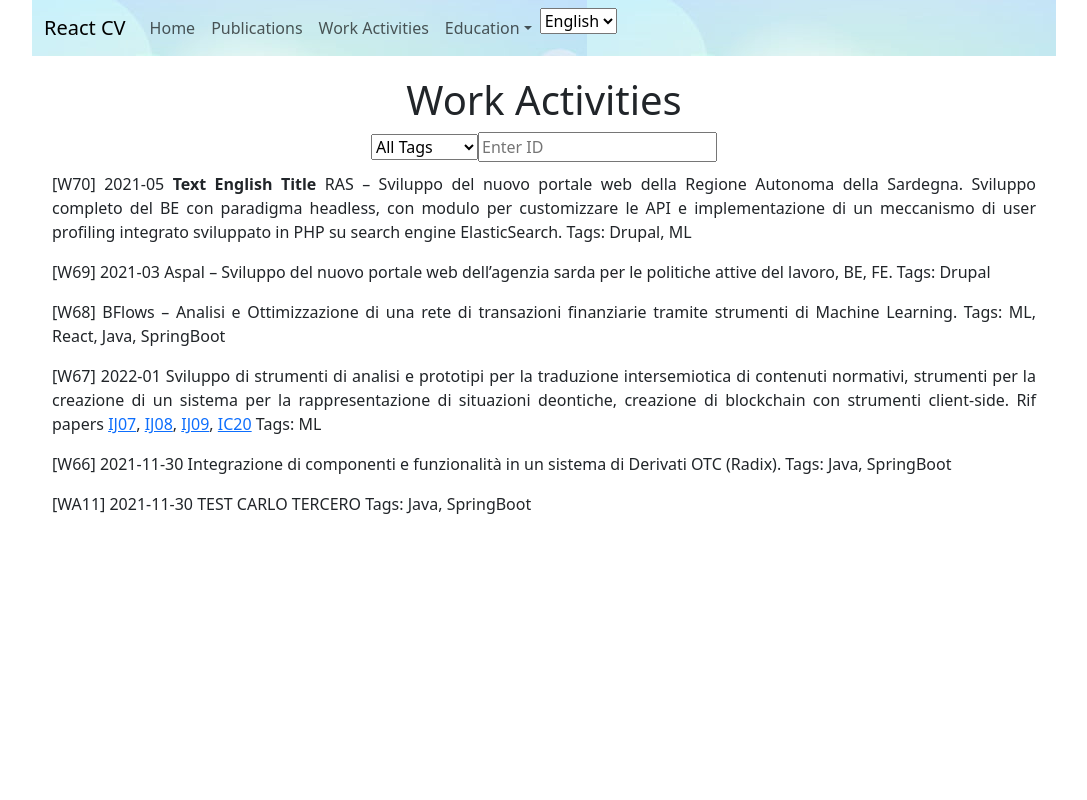
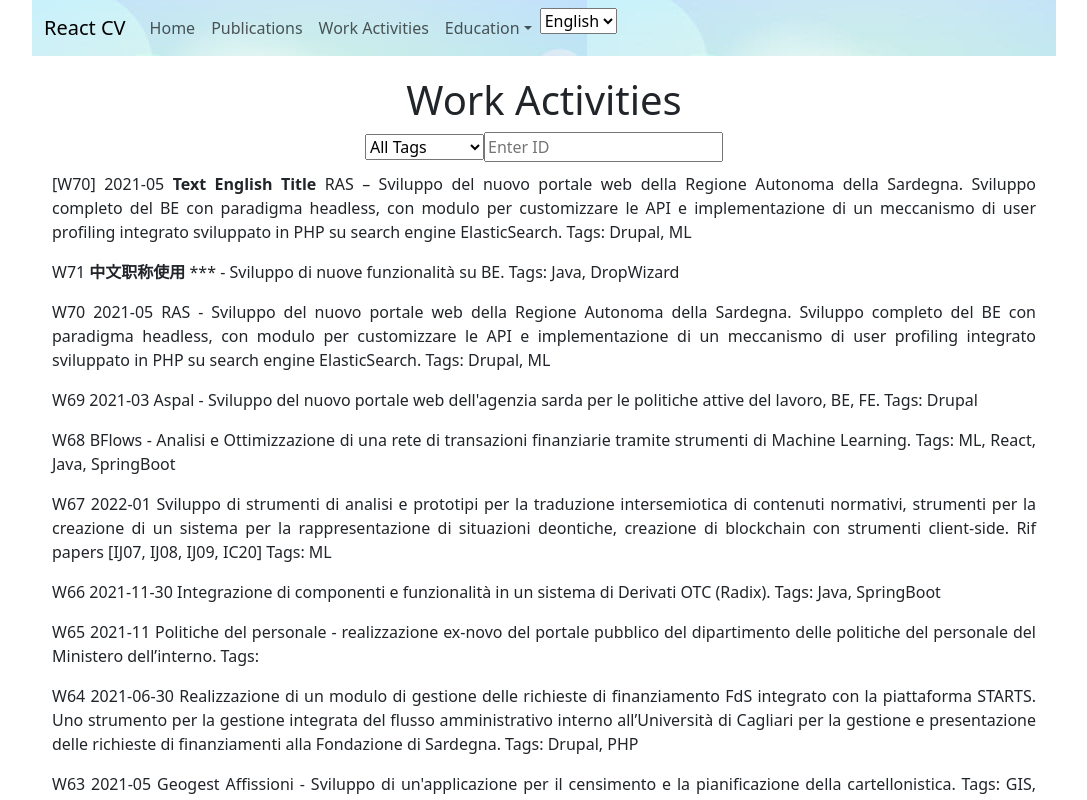
Before and after one commit to artsakenos/ReactCV, a React (Create React App) app: page /work-activities in a window 1280 px wide. Shown: the top 800 px of the page, without its empty margins (96-1183 px from the left). Built offline with nearby package versions, Linux system fonts and the light colour scheme.

Commit message:
Submenus e Localizzazione super dinamica

```diff
--- a/src/App.js
+++ b/src/App.js
@@ -1,34 +1,11 @@
+import React from "react";
 import "./styles.css";
-import React from "react";
 import { BrowserRouter as Router, Routes, Route } from "react-router-dom";
+import { LanguageProvider } from "./LanguageContext";
 import Home from "./content/Home";
 import NavBar from "./NavBar";
-import { LanguageProvider } from "./LanguageContext";
 
-import Publications from "./content/Publications";
-import WorkActivities from "./content/WorkActivities";
-import Educations from "./content/Educations";
-
-const paths = [
-  { label: "Publications", path: "/publications", component: Publications },
-  {
-    label: "Work Activities",
-    path: "/work-activities",
-    component: WorkActivities
-  },
-  {
-    label: "Education",
-    path: "/educations",
-    component: Educations,
-    submenus: [
-      {
-        label: "Education Sub",
-        path: "/educations/sub",
-        component: Educations
-      }
-    ]
-  }
-];
+import { paths } from "./constants/Paths.js";
 
 export default function App() {
   return (
--- a/src/components/Helpers.js
+++ b/src/components/Helpers.js
@@ -74,3 +74,24 @@ export const underline = (text, keyword) => {
     </span>
   );
 };
+
+/**
+ * Traduce il testo, che può essere una stringa o un dizionario
+ * @param {string|array} text_array E' una stringa (non traducibile) è un dizionario con le traduzioni.
+ * @param {string|null} language può essere null o non essere presente. In quel caso viene restituito il primo elemento dell'array.
+ */
+export const translate = (text, language_code) => {
+  // Se il testo è null, restituisci null
+  if (text === null || typeof text === "string") {
+    return text;
+  }
+
+  if (typeof text === "object") {
+    if (language_code && text.hasOwnProperty(language_code)) {
+      return text[language_code];
+    }
+
+    const firstKey = Object.keys(text)[0];
+    return text[firstKey];
+  }
+};
--- a/src/components/WorkActivity.js
+++ b/src/components/WorkActivity.js
@@ -1,17 +1,14 @@
 import React from "react";
-import { automaticLinks } from "./Helpers";
+import { automaticLinks, translate } from "./Helpers";
 
 function WorkActivity({ id, date, title, description, tags, language }) {
-  let displayTitle = "";
-  if (language != null && title && title[language]) {
-    displayTitle = title[language];
-  }
+  let displayTitle = translate(title, language);
 
   return (
     <div className="item-container">
       {id} {date} <b>{displayTitle}</b> {}
       {automaticLinks(description)}
-      <span> Tags: {tags.join(", ")} </span>
+      <span> Tags: {tags && tags.join(", ")} </span>
     </div>
   );
 }
--- /dev/null
+++ b/src/constants/Paths.js
@@ -0,0 +1,24 @@
+import Publications from "../content/Publications";
+import WorkActivities from "../content/WorkActivities";
+import Educations from "../content/Educations";
+
+export const paths = [
+  { label: "Publications", path: "/publications", component: Publications },
+  {
+    label: "Work Activities",
+    path: "/work-activities",
+    component: WorkActivities
+  },
+  {
+    label: "Education",
+    path: "/educations",
+    component: Educations,
+    submenus: [
+      {
+        label: "Education Sub",
+        path: "/educations/sub",
+        component: Educations
+      }
+    ]
+  }
+];
--- a/src/content/WorkActivities.js
+++ b/src/content/WorkActivities.js
@@ -42,7 +42,7 @@ function WorkActivities() {
         workActivity.id.includes(selectedId)
       );
     } else if (selectedTag) {
-      return workActivity.tags.includes(selectedTag);
+      return workActivity.tags && workActivity.tags.includes(selectedTag);
     } else if (selectedId) {
       return workActivity.id.includes(selectedId);
     }
--- a/src/json/CV_WorkActivities.json
+++ b/src/json/CV_WorkActivities.json
@@ -10,28 +10,81 @@
     "description": "RAS – Sviluppo del nuovo portale web della Regione Autonoma della Sardegna. Sviluppo completo del BE con paradigma headless, con modulo per customizzare le API e implementazione di un meccanismo di user profiling integrato sviluppato in PHP su search engine ElasticSearch.",
     "tags": ["Drupal", "ML"]
   },
+
   {
-    "id": "[W69]",
+    "id": "W71",
+    "title": "中文职称使用",
+    "description": "*** - Sviluppo di nuove funzionalità su BE.",
+    "tags": ["Java", "DropWizard"]
+  },
+  {
+    "id": "W70",
+    "date": "2021-05",
+    "description": "RAS - Sviluppo del nuovo portale web della Regione Autonoma della Sardegna. Sviluppo completo del BE con paradigma headless, con modulo per customizzare le API e implementazione di un meccanismo di user profiling integrato sviluppato in PHP su search engine ElasticSearch.",
+    "tags": ["Drupal", "ML"]
+  },
+  {
+    "id": "W69",
     "date": "2021-03",
-    "description": "Aspal – Sviluppo del nuovo portale web dell’agenzia sarda per le politiche attive del lavoro, BE, FE.",
+    "description": "Aspal - Sviluppo del nuovo portale web dell'agenzia sarda per le politiche attive del lavoro, BE, FE.",
     "tags": ["Drupal"]
   },
   {
-    "id": "[W68]",
-    "description": "BFlows – Analisi e Ottimizzazione di una rete di transazioni finanziarie tramite strumenti di Machine Learning.",
+    "id": "W68",
+    "description": "BFlows - Analisi e Ottimizzazione di una rete di transazioni finanziarie tramite strumenti di Machine Learning.",
     "tags": ["ML", "React", "Java", "SpringBoot"]
   },
   {
-    "id": "[W67]",
+    "id": "W67",
     "date": "2022-01",
-    "description": "Sviluppo di strumenti di analisi e prototipi per la traduzione intersemiotica di contenuti normativi, strumenti per la creazione di un sistema per la rappresentazione di situazioni deontiche, creazione di blockchain con strumenti client-side. Rif papers [IJ07], [IJ08], [IJ09], [IC20]",
+    "description": "Sviluppo di strumenti di analisi e prototipi per la traduzione intersemiotica di contenuti normativi, strumenti per la creazione di un sistema per la rappresentazione di situazioni deontiche, creazione di blockchain con strumenti client-side. Rif papers [IJ07, IJ08, IJ09, IC20]",
     "tags": ["ML"]
   },
   {
-    "id": "[W66]",
+    "id": "W66",
     "date": "2021-11-30",
     "description": "Integrazione di componenti e funzionalità in un sistema di Derivati OTC (Radix).",
     "tags": ["Java", "SpringBoot"]
+  },
+  {
+    "id": "W65",
+    "date": "2021-11",
+    "description": "Politiche del personale - realizzazione ex-novo del portale pubblico del dipartimento delle politiche del personale del Ministero dell’interno."
+  },
+  {
+    "id": "W64",
+    "date": "2021-06-30",
+    "description": "Realizzazione di un modulo di gestione delle richieste di finanziamento FdS integrato con la piattaforma STARTS. Uno strumento per la gestione integrata del flusso amministrativo interno all’Università di Cagliari per la gestione e presentazione delle richieste di finanziamenti alla Fondazione di Sardegna.",
+    "tags": ["Drupal", "PHP"]
+  },
+  {
+    "id": "W63",
+    "date": "2021-05",
+    "description": "Geogest Affissioni - Sviluppo di un'applicazione per il censimento e la pianificazione della cartellonistica.",
+    "tags": ["GIS", "Drupal"]
+  },
+  {
+    "id": "W62",
+    "date": "2021-04",
+    "description": "Censimento Pula - Applicazione per la compilazione dinamica di strumenti per il censimento dei punti di interesse da parte dell'amministrazione del comune di Pula.",
+    "tags": ["Mobile", "Android", "Drive"]
+  },
+  {
+    "id": "W61",
+    "date": "Wellnet Comune di Firenze 2021-02",
+    "description": "Realizzazione di un sistema di ricerca su siti multipli federati.",
+    "tags": ["Drupal8", "Elasticsearch"]
+  },
+  {
+    "id": "W60",
+    "date": "2021-02",
+    "description": "Sprama - Costituzione della Società a Responsabilità Limitata Sprama Game Labs s.r.l. - La società ha per oggetto lo sviluppo, la produzione e la commercializzazione di prodotti o servizi innovativi ad alto valore tecnologicoAtlas BLE - Atlas a communication protocol and SDK to let, e.g., the sensing board to communicate with other devices through BLE."
+  },
+  {
+    "id": "W59",
+    "date": "2021-01-22",
+    "description": "Restyling e refactoring completo React / Spring MVC del preventivatore auto e moto di 6sicuro.",
+    "tags": ["React", "SpringMVC"]
   },
   {
     "id": "[WA11]",
```
Also changed, not shown: src/snippets/Snippets_Navbar.txt (added), 1 other file (tests, documents, lock files or other folders).
